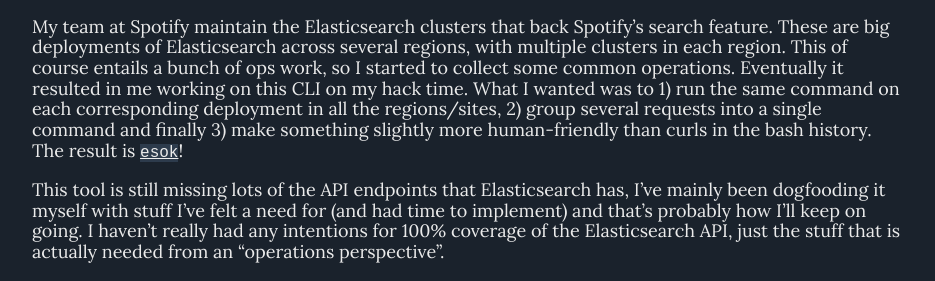
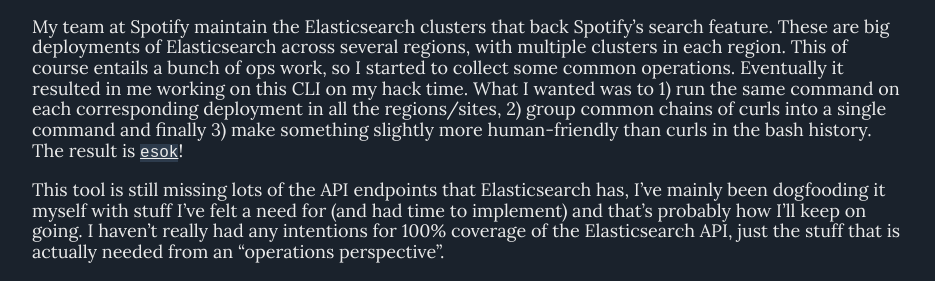
Before and after one commit to ahaeger/ahaeger.github.io, a Jekyll site: the page built from _posts/2021-08-18-introducing-esok.md, in a window 1280 px wide. Shown: the part 861-1142 px from the top of the page, without its empty margins (172-1107 px from the left). Built offline with Jekyll 4.4.1, drawn with Linux system fonts in a browser that asks for light colours; nearby versions of some CDN libraries.

Commit message:
Final final tweaks (TM).

```diff
--- a/_posts/2021-08-18-introducing-esok.md
+++ b/_posts/2021-08-18-introducing-esok.md
@@ -15,7 +15,7 @@
 of ops work, so I started to collect some common operations. Eventually it
 resulted in me working on this CLI on my hack time. What I wanted was to 1) run
 the same command on each corresponding deployment in all the regions/sites, 2)
-group several requests into a single command and finally 3) make something
+group common chains of curls into a single command and finally 3) make something
 slightly more human-friendly than curls in the bash history. The result
 is [`esok`][Github]!
 
```
